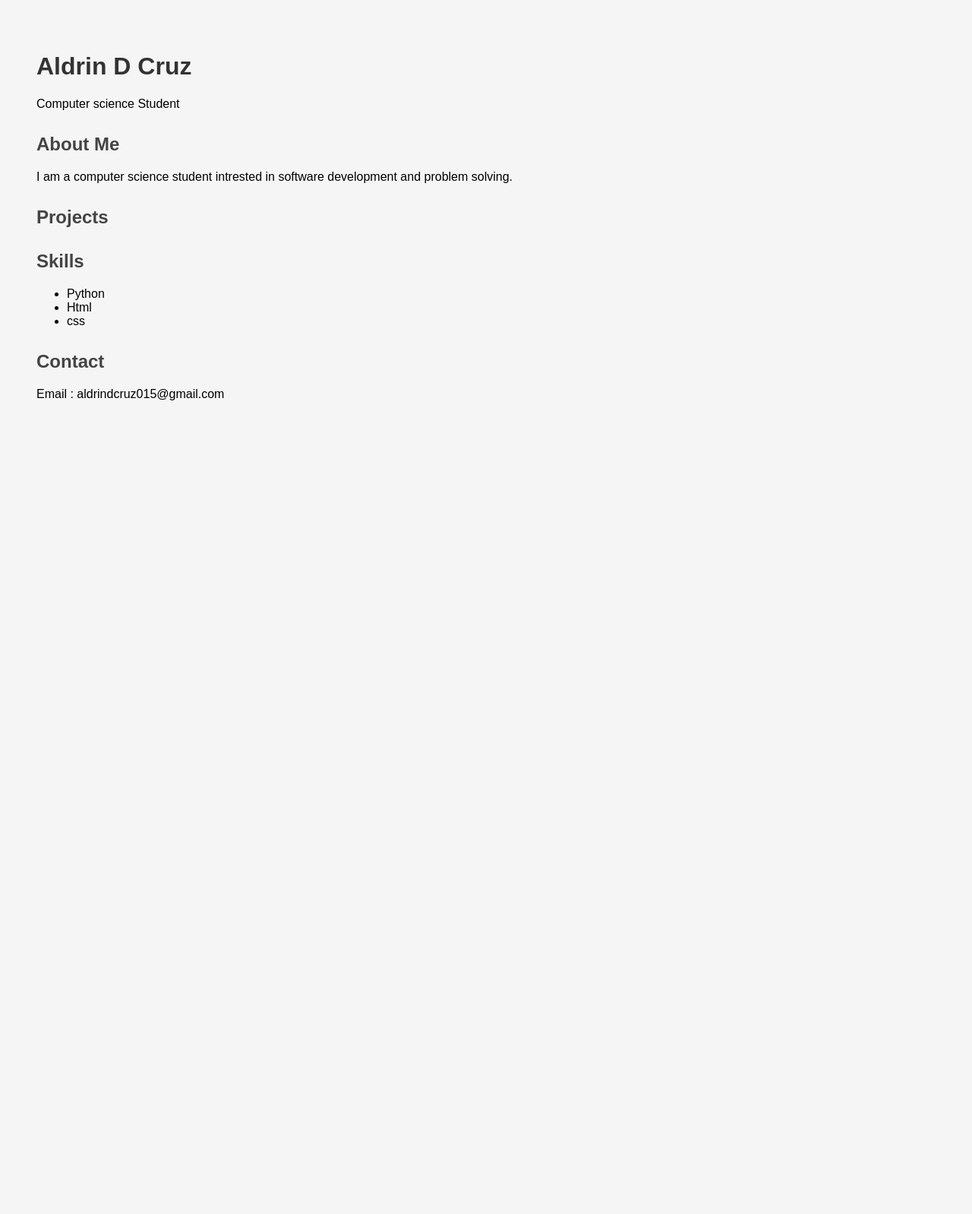
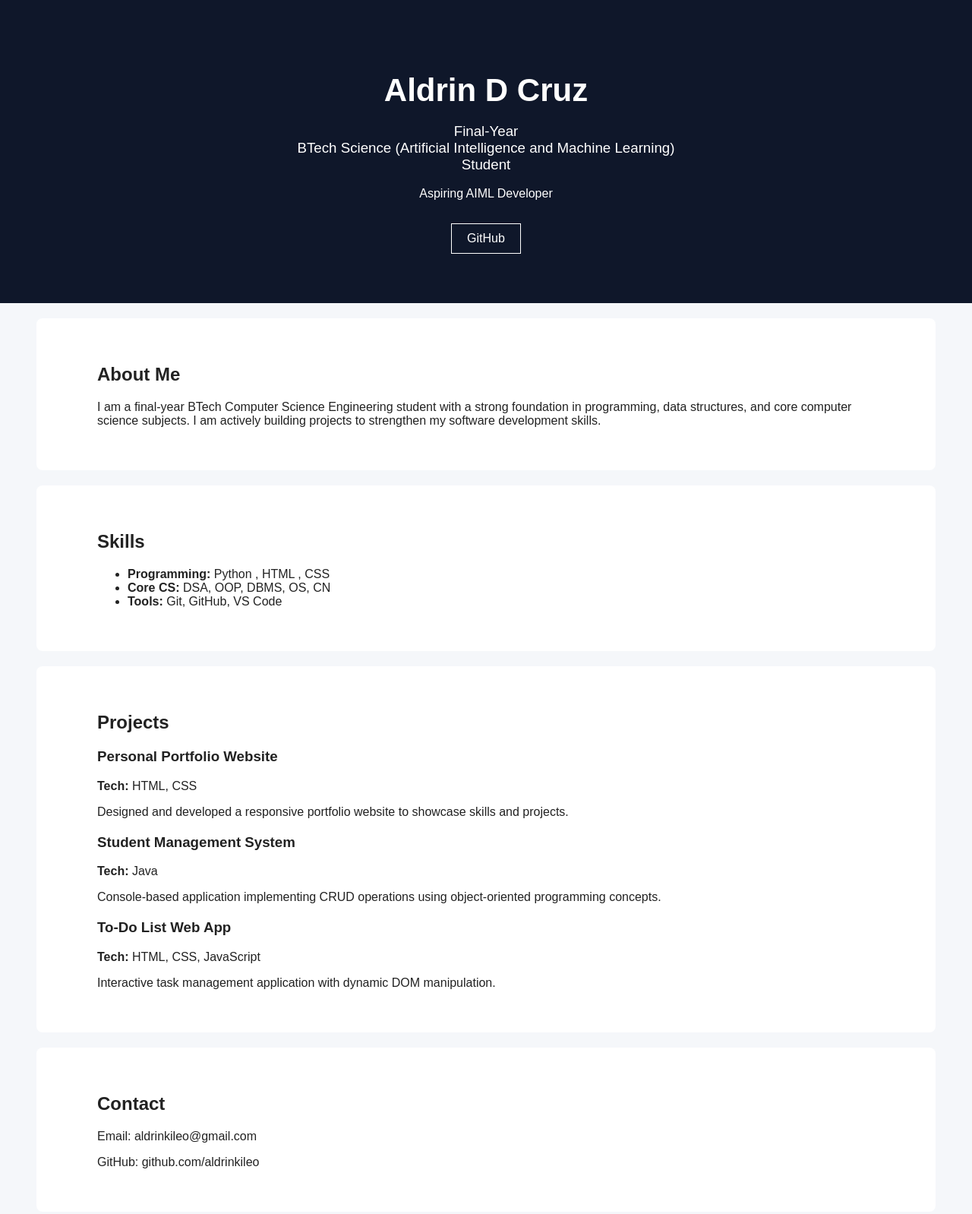
Before and after one commit to aldrinkileo/Portfolio, a plain HTML site: page index.html in a window 1280 px wide. Shown: the whole page at 76% size. Before the commit the page ends 800 px from the top, so only its background shows below. Drawn offline with Linux system fonts and the light colour scheme.

Commit message:
Made changes to the website info

```diff
--- a/index.html
+++ b/index.html
@@ -1,34 +1,83 @@
 <!DOCTYPE html>
-<html>
+<html lang="en">
 <head>
-        <title> Aldrin D Cruz | Portfolio </title>
+    <meta charset="UTF-8">
+    <title>Your Name | Portfolio</title>
     <link rel="stylesheet" href="style.css">
 </head>
 <body>
+
+<!-- HERO SECTION -->
+<section class="hero">
     <h1>Aldrin D Cruz</h1>
-        <p> Computer science Student</p>
+    <h3>Final-Year <br>BTech  Science (Artificial Intelligence and Machine Learning) <br> Student</h3>
+    <p>Aspiring AIML Developer</p>
 
+    <div class="buttons">
+        <a href="https://github.com/aldrinkileo" class="btn">GitHub</a>
+    </div>
+</section>
+
+<!-- ABOUT -->
+<section class="section">
     <h2>About Me</h2>
-        <p>I am a computer science student intrested in software development and problem solving.</p>
+    <p>
+        I am a final-year BTech Computer Science Engineering student with
+        a strong foundation in programming, data structures, and core
+        computer science subjects. I am actively building projects to
+        strengthen my software development skills.
+    </p>
+</section>
 
+<!-- SKILLS -->
+<section class="section">
+    <h2>Skills</h2>
+
+    <ul>
+        <li><b>Programming:</b> Python , HTML , CSS</li>
+        <li><b>Core CS:</b> DSA, OOP, DBMS, OS, CN</li>
+        <li><b>Tools:</b> Git, GitHub, VS Code</li>
+    </ul>
+</section>
+
+<!-- PROJECTS -->
+<section class="section">
     <h2>Projects</h2>
 
-        <h2>Skills</h2>
-        <ul>
-            <li>
-                Python
-            </li>
-            <li>
-                Html
-            </li>
-            <li>
-                css
-            </li>
-        </ul>
+    <div class="project">
+        <h3>Personal Portfolio Website</h3>
+        <p><b>Tech:</b> HTML, CSS</p>
+        <p>
+            Designed and developed a responsive portfolio website
+            to showcase skills and projects.
+        </p>
+    </div>
 
-        <h2>
-            Contact
-        </h2>
-        <p>Email : aldrindcruz015@gmail.com</p>
+    <div class="project">
+        <h3>Student Management System</h3>
+        <p><b>Tech:</b> Java</p>
+        <p>
+            Console-based application implementing CRUD operations
+            using object-oriented programming concepts.
+        </p>
+    </div>
+
+    <div class="project">
+        <h3>To-Do List Web App</h3>
+        <p><b>Tech:</b> HTML, CSS, JavaScript</p>
+        <p>
+            Interactive task management application with dynamic
+            DOM manipulation.
+        </p>
+    </div>
+</section>
+
+<!-- CONTACT -->
+<section class="section">
+    <h2>Contact</h2>
+    <p>Email: aldrinkileo@gmail.com</p>
+    <p>GitHub: github.com/aldrinkileo</p>
+</section>
+
 </body>
 </html>
--- a/style.css
+++ b/style.css
@@ -1,14 +1,47 @@
 body {
-    font-family: Arial, Helvetica, sans-serif;
-    background-color:  #f5f5f5;
-    padding: 40px;
+    font-family: Arial, sans-serif;
+    margin: 0;
+    background: #f5f7fa;
+    color: #222;
 }
 
-h1 {
-    color: #333;
+.hero {
+    background: #0f172a;
+    color: white;
+    padding: 60px;
+    text-align: center;
 }
 
-h2 {
-    margin-top: 30px;
-    color: #444;
+.hero h1 {
+    font-size: 42px;
+    margin-bottom: 10px;
 }
+
+.hero h3 {
+    font-weight: normal;
+}
+
+.buttons {
+    margin-top: 25px;
+}
+
+.btn {
+    text-decoration: none;
+    color: white;
+    border: 1px solid white;
+    padding: 10px 20px;
+    margin: 5px;
+    display: inline-block;
+}
+
+.section {
+    padding: 40px 80px;
+    background: white;
+    margin: 20px auto;
+    width: 80%;
+    border-radius: 8px;
+}
+
+.project {
+    margin-top: 20px;
+}
```
Lines whose indentation alone changed are shown as unchanged.
